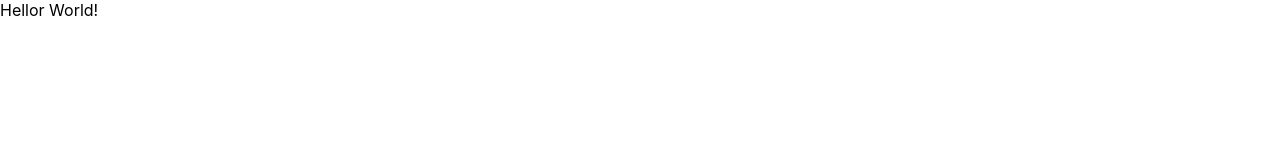
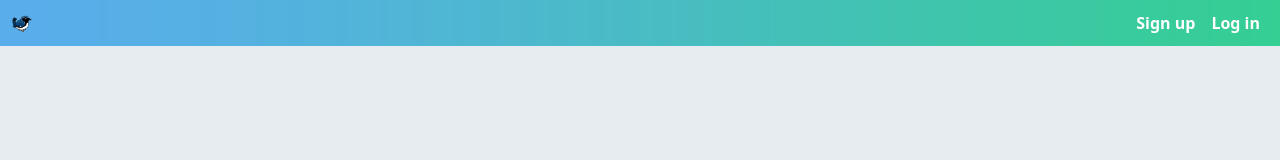
Before and after one commit to AntonBog1/warbler, a React app in the folder warbler-client/: page / in a window 1280 px wide. Built offline with nearby package versions, Linux system fonts and the light colour scheme.

Commit message:
Adding & styling the Navbar
Created Navbar.
Styled Navbar.
Added Bootstrap CSS.
Removed React generic images.
Added custom warbler images.

```diff
--- a/warbler-client/public/index.html
+++ b/warbler-client/public/index.html
@@ -25,6 +25,7 @@
       Learn how to configure a non-root public URL by running `npm run build`.
     -->
     <title>React App</title>
+    <link href="https://cdn.jsdelivr.net/npm/bootstrap@5.1.3/dist/css/bootstrap.min.css" rel="stylesheet" integrity="sha384-1BmE4kWBq78iYhFldvKuhfTAU6auU8tT94WrHftjDbrCEXSU1oBoqyl2QvZ6jIW3" crossorigin="anonymous">
   </head>
   <body>
     <noscript>You need to enable JavaScript to run this app.</noscript>
--- a/warbler-client/src/containers/App.js
+++ b/warbler-client/src/containers/App.js
@@ -1,6 +1,7 @@
 import { Provider } from "react-redux";
 import { configureStore } from "../store";
 import { BrowserRouter as Router } from "react-router-dom";
+import Navbar from "./Navbar";
 
 
 const store = configureStore();
@@ -8,7 +9,9 @@ const store = configureStore();
 const App = () => (
   <Provider store={store}>
     <Router>
-      <div>Hellor World!</div>
+      <div className="onboarding">
+        <Navbar />
+      </div>
     </Router>
   </Provider>
 );
--- /dev/null
+++ b/warbler-client/src/containers/Navbar.js
@@ -0,0 +1,36 @@
+import React, { Component } from "react";
+import { Link } from "react-router-dom";
+import { connect } from "react-redux";
+import Logo from "../images/warbler-logo.png";
+
+class Navbar extends Component {
+    render() {
+        return (
+            <nav className="navbar navbar-expand">
+                <div className="container-fluid">
+                    <div className="navbar-header">
+                        <Link to="/" className="navbar-brand">
+                            <img src={Logo} alt="Warbler Home" />
+                        </Link>
+                    </div>
+                    <ul className="nav navbar-nav navbar-right">
+                        <li>
+                            <Link to="/signup">Sign up</Link>
+                        </li>
+                        <li>
+                            <Link to="/signin">Log in</Link>
+                        </li>
+                    </ul>
+                </div>
+            </nav>
+        );
+    };
+};
+
+function mapStateToProps(state) {
+    return {
+        currentUser: state.currentUser
+    };
+};
+
+export default connect(mapStateToProps, null)(Navbar);
--- a/warbler-client/src/index.css
+++ b/warbler-client/src/index.css
@@ -1,13 +1,38 @@
 body {
-  margin: 0;
-  font-family: -apple-system, BlinkMacSystemFont, 'Segoe UI', 'Roboto', 'Oxygen',
-    'Ubuntu', 'Cantarell', 'Fira Sans', 'Droid Sans', 'Helvetica Neue',
-    sans-serif;
-  -webkit-font-smoothing: antialiased;
-  -moz-osx-font-smoothing: grayscale;
+  background-color: #e6ecf0;
 }
 
-code {
-  font-family: source-code-pro, Menlo, Monaco, Consolas, 'Courier New',
-    monospace;
+/* Nav */
+
+.navbar {
+  margin-bottom: 1rem;
 }
+
+.navbar a {
+  font-weight: bold;
+  text-decoration: none;
+  color: white;
+}
+
+.navbar a:hover {
+  color: white;
+  text-decoration: underline;
+  cursor: pointer;
+}
+
+.navbar-brand > img {
+  display: inline-block;
+  width: 20px;
+  margin-bottom: 2px;
+  margin-right: 2px;
+  border-radius: 2px;
+}
+
+ul.nav.navbar-nav li {
+  margin: 0 0.5rem;
+}
+
+.onboarding > .navbar {
+  background-image: url("./images/nav-bg.png");
+  background-size: 100% 100%;
+}
```
Also changed, not shown: warbler-client/public/logo192.png (deleted), warbler-client/public/logo512.png (deleted), warbler-client/src/images/default-profile-image.jpg (added), warbler-client/src/images/nav-bg.png (added), warbler-client/src/images/signed-out-home.jpg (added), warbler-client/src/images/warbler-hero.jpg (added), warbler-client/src/images/warbler-logo.png (added).
